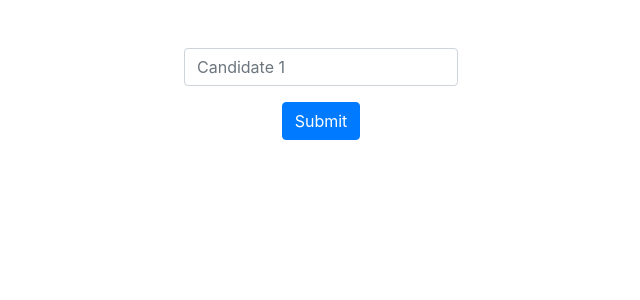
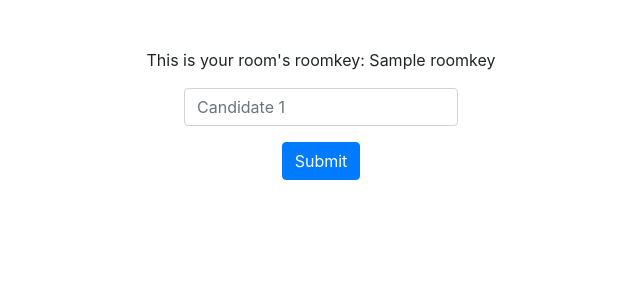
Before and after one commit to MapleLeaves-7/CS50-2021-Vote, a Flask app: template website/templates/set_poll.html in a window 1280 px wide. Shown: the part 64-364 px from the top of the page, without its empty margins (319-959 px from the left). Run offline with Flask 2, Linux system fonts and the light colour scheme; the template is opened without the code that fills it: most values are stand-ins (such as "Sample title", 1, 10 or a date in 2020); parts of the project's set-up code (start-up, migrations or seed data) failed here and were passed over.

Commit message:
Add room key functionality

```diff
--- a/website/templates/set_poll.html
+++ b/website/templates/set_poll.html
@@ -5,7 +5,8 @@ Set Poll
 {% endblock %}
 
 {% block main %}
-<form action="/set-poll/{{ poll_id }}"
+<p>This is your room's roomkey: {{ roomkey }}</p>
+<form action="/set-poll/{{ roomkey }}"
       method="post">
 
         {% for candidate_num in range(num_candidates) %}
@@ -13,7 +14,8 @@ Set Poll
         <input class="form-control"
         name="candidate{{ candidate_num }}"
         placeholder="Candidate {{ candidate_num + 1}}"
-        type="text">
+        type="text"
+        autocomplete="off">
         </div>
 
         {% endfor %}
```
